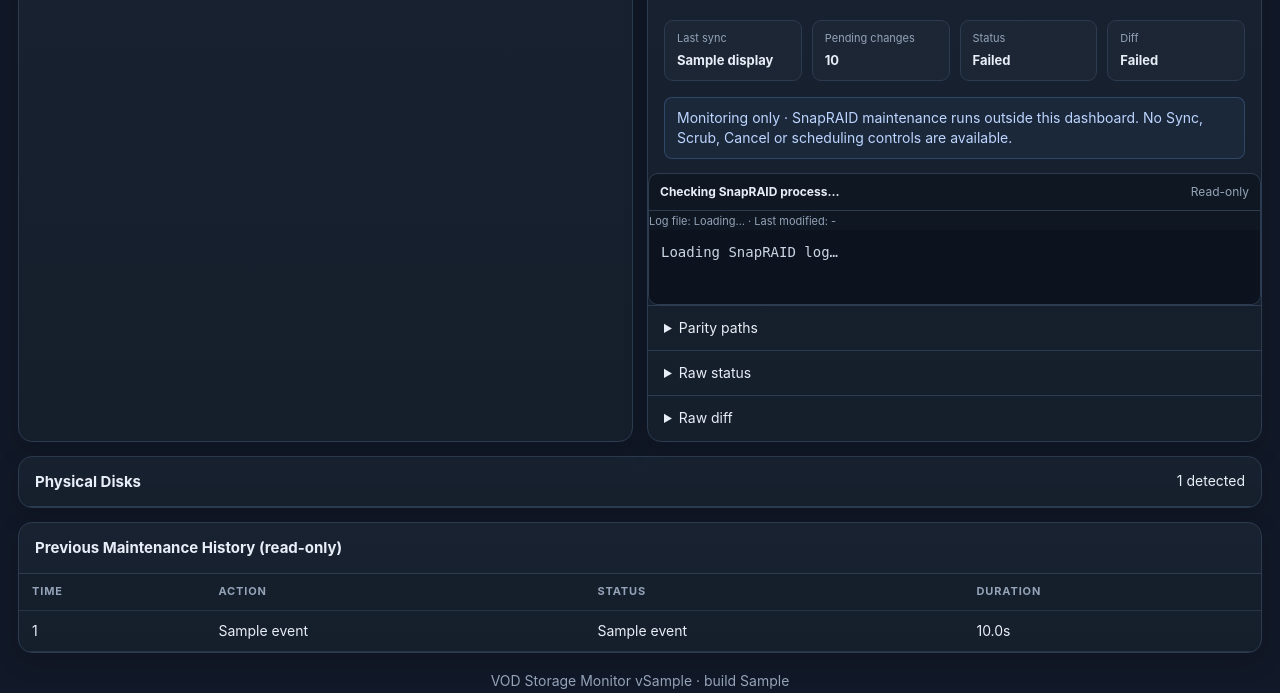
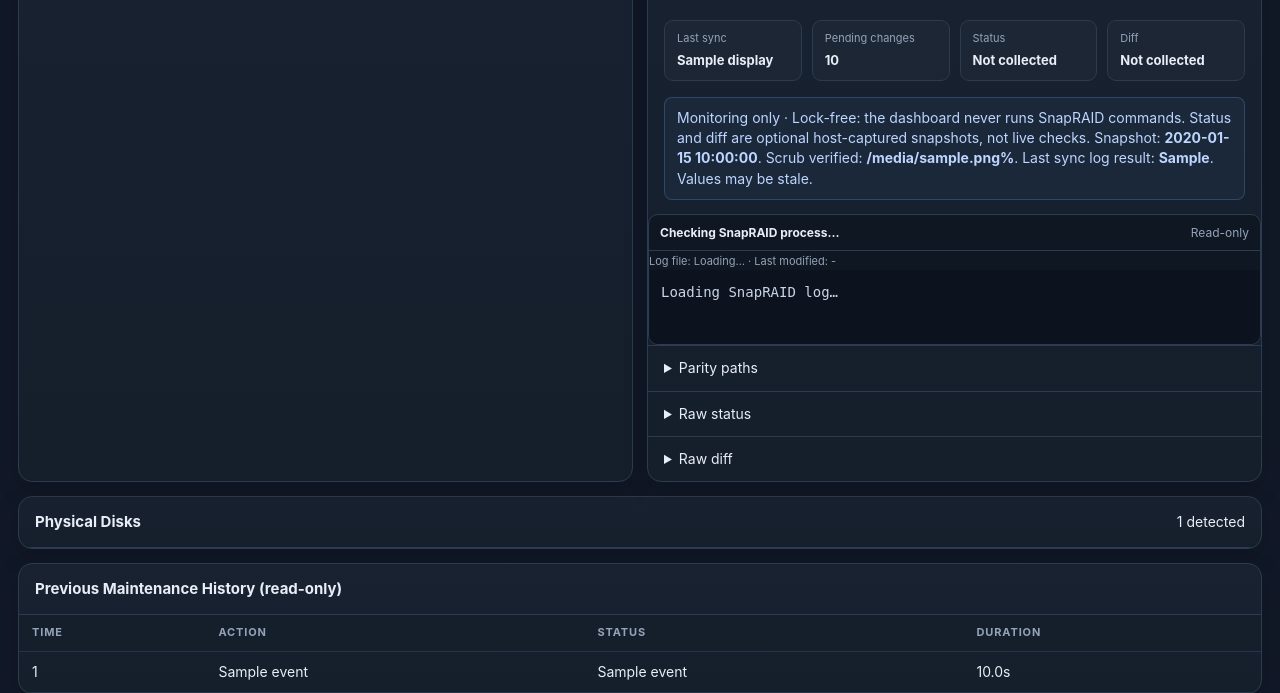
Before and after one commit to kasundigital/VOD-Storage-Monitor, a Flask app: template templates/index.html in a window 1280 px wide. Shown: the part 417-1110 px from the top of the page. Run offline with Flask 3, Linux system fonts and the light colour scheme; the template is opened without the code that fills it: most values are stand-ins (such as "Sample title", 1, 10 or a date in 2020); parts of the project's set-up code (start-up, migrations or seed data) failed here and were passed over.

Commit message:
fix: lock-free SnapRAID monitoring with host snapshots
* fix: remove all automatic SnapRAID commands and consume read-only snapshots

* ui: label snapshots and unknown status honestly; show scrub coverage and log result

* refine: preserve tests and use scrub log only for active scrub

* refine: preserve tests and use scrub log only for active scrub

* feat: add optional manual host snapshot capture for SnapRAID status and diff

* deploy: keep SnapRAID content read-only and expose optional snapshots

* deploy: keep SnapRAID content read-only and expose optional snapshots

* deploy: keep SnapRAID content read-only and expose optional snapshots

* docs: explain lock-free architecture, honest status, and optional manual snapshots

* test: assert lock-free polling and correct historical snapshot semantics

* test: correct Python line continuation in new regression tests

* fix: handle empty SnapRAID log without crashing collector

* fix: correct regex escaping for log exits, diff counts and scrub coverage

* release: bump lock-free monitor version to 0.5.1

* release: bump lock-free monitor version to 0.5.1

* release: bump lock-free monitor version to 0.5.1

* test: use actual newline escapes in fixture logs and diff output

```diff
--- a/app.py
+++ b/app.py
@@ -9,11 +9,13 @@ APP_DIR = Path(__file__).resolve().parent
 DB_PATH = Path(os.getenv('DB_PATH', '/data/vodmon.db'))
 SNAPRAID_CONFIG = os.getenv('SNAPRAID_CONFIG', '/etc/snapraid.conf')
 SNAPRAID_LOG_PATH = os.getenv('SNAPRAID_LOG_PATH', '/docker/snapraid-recovery-backup/resync-final.log')
+SNAPRAID_SNAPSHOT_PATH = os.getenv('SNAPRAID_SNAPSHOT_PATH', '/docker/vod-monitor/data/snapraid-snapshot.json')
+SNAPRAID_SCRUB_LOG_PATH = os.getenv('SNAPRAID_SCRUB_LOG_PATH', '')
 REFRESH_SECONDS = int(os.getenv('REFRESH_SECONDS', '60'))
 ENABLE_DOCKER = os.getenv('ENABLE_DOCKER_MONITOR', 'false').lower() == 'true'
 ADMIN_PASSWORD = os.getenv('ADMIN_PASSWORD', 'change-me')
 SECRET_KEY = os.getenv('SECRET_KEY', 'change-this-secret')
-APP_VERSION = os.getenv('APP_VERSION', '0.5.0')
+APP_VERSION = os.getenv('APP_VERSION', '0.5.1')
 BUILD_SHA = os.getenv('BUILD_SHA', 'dev')
 
 app = Flask(__name__)
@@ -26,10 +28,12 @@ def empty_dashboard():
         },
         'raid': [],
         'snapraid': {
-            'status_rc':None,'diff_rc':None,'status_ok':False,'diff_ok':False,
+            'status_rc':None,'diff_rc':None,'status_ok':None,'diff_ok':None,
             'status_raw':'','diff_raw':'',
             'changes':{'equal':0,'added':0,'removed':0,'updated':0,'moved':0,'copied':0,'restored':0},
-            'pending_total':0,'protection':'Initializing','warnings':[],'last_sync':None,
+            'pending_total':None,'protection':'Initializing','warnings':[],'last_sync':None,
+            'snapshot_time':None,'snapshot_error':None,'scrub_coverage':None,
+            'last_log_result':'Unknown',
             'config':{'data_disks':0,'parity_levels':0,'content_copies':0,'parity_paths':[]}
         },
         'disks': [],
@@ -42,8 +46,9 @@ def empty_dashboard():
 
 cache = {'data': empty_dashboard(), 'updated': None, 'collecting': False}
 lock = threading.Lock()
-# This application NEVER launches maintenance jobs. Host processes and logs are observed
-# through read-only mounts, including jobs started via SSH or systemd.
+# The web application NEVER invokes snapraid (including status or diff).
+# All SnapRAID readings come from host processes, existing logs, and optional
+# manually captured snapshots; no dashboard refresh can acquire the content lock.
 def snapraid_processes():
     processes = []
     proc = Path('/host/proc')
@@ -57,7 +62,7 @@ def snapraid_processes():
             if not entry.name.isdigit():
                 continue
             try:
-                # Exclude this monitor's own status/diff subprocesses.
+                # Ignore processes sharing the monitor's PID namespace.
                 if own_pidns and os.readlink(entry / 'ns/pid') == own_pidns:
                     continue
                 argv = [p.decode('utf-8', errors='replace') for p in
@@ -75,8 +80,8 @@ def snapraid_processes():
     return sorted(processes, key=lambda p: p['pid'])
 
 
-def read_snapraid_log():
-    path = SNAPRAID_LOG_PATH
+def read_snapraid_log(path=None):
+    path = SNAPRAID_LOG_PATH if path is None else path
     if not path:
         return {'path': '', 'updated': None, 'text': '',
                 'error': 'Set SNAPRAID_LOG_PATH to an existing, mounted log file.'}
@@ -98,7 +103,8 @@ def read_snapraid_log():
 
 def snapraid_observation():
     processes = snapraid_processes()
-    log = read_snapraid_log()
+    log_path = (SNAPRAID_SCRUB_LOG_PATH if processes and processes[0]['name'] == 'scrub' and SNAPRAID_SCRUB_LOG_PATH else SNAPRAID_LOG_PATH)
+    log = read_snapraid_log(log_path)
     progress = None
     # SnapRAID's -l structured logs may have no percentage; do not invent one.
     for line in reversed(log['text'].splitlines()):
@@ -239,58 +245,86 @@ def snapraid_last_sync():
             'display':datetime.fromtimestamp(ts).astimezone().strftime('%Y-%m-%d %H:%M:%S %Z')}
 
 
+def read_snapraid_snapshot():
+    """Read a host-produced snapshot. Never execute SnapRAID from the monitor."""
+    try:
+        data = json.loads(Path(SNAPRAID_SNAPSHOT_PATH).read_text(errors='replace'))
+        if not isinstance(data, dict) or data.get('schema') != 1:
+            raise ValueError('Unsupported snapshot format')
+        if not isinstance(data.get('status'), str) or not isinstance(data.get('diff'), str):
+            raise ValueError('Missing status/diff text')
+        if not isinstance(data.get('captured_at'), str):
+            raise ValueError('Missing capture timestamp')
+        if not isinstance(data.get('status_rc'), int) or not isinstance(data.get('diff_rc'), int):
+            raise ValueError('Missing status/diff exit codes')
+        return data, None
+    except FileNotFoundError:
+        return None, None
+    except (OSError, ValueError, TypeError) as exc:
+        return None, str(exc)
+
+
 def snapraid_summary():
     observation = snapraid_observation()
     running = observation['running']
-    previous = cache.get('data', {}).get('snapraid', {})
+    snapshot, snapshot_error = read_snapraid_snapshot()
+    status = snapshot['status'] if snapshot else ''
+    diff = snapshot['diff'] if snapshot else ''
+    rc = snapshot['status_rc'] if snapshot else None
+    rc2 = snapshot['diff_rc'] if snapshot else None
+    status_ok = (rc == 0) if snapshot else None
+    diff_ok = (rc2 in (0, 2)) if snapshot else None
+    pending = {key: None for key in
+               ('equal', 'added', 'removed', 'updated', 'moved', 'copied', 'restored')}
+    pending_total = None
+    if diff_ok:
+        for key in pending:
+            match = re.search(r'^\s*([0-9]+)\s+' + re.escape(key) + r'\s*$', diff, re.M)
+            if match:
+                pending[key] = int(match.group(1))
+        # Do not present 0 when the diff format could not be parsed.
+        if all(v is not None for v in pending.values()):
+            pending_total = sum(v for k, v in pending.items() if k != 'equal')
+
+    log_text = observation['log']['text']
+    exits = re.findall(r'^summary:exit:(\w+)\s*$', log_text, re.M)
+    last_log_result = ('Unknown' if not exits else
+                       'OK' if exits[-1] == 'ok' else 'Failed')
+    config = snapraid_config_summary()
+    warnings = list(dict.fromkeys(
+        line.strip() for line in status.splitlines()
+        if 'WARNING!' in line
+    ))
+    if config.get('data_disks', 0) >= 30 and config.get('parity_levels', 0) < 5:
+        recommendation = 'WARNING! For 30 data disks, SnapRAID recommends five parity levels.'
+        if not any('five parity levels' in w for w in warnings):
+            warnings.append(recommendation)
+
+    coverage = None
+    if status_ok:
+        match = re.search(r'(\d+)% of the array is not scrubbed', status)
+        if match:
+            coverage = 100 - int(match.group(1))
 
     if running:
-        # An externally managed SnapRAID operation owns the content lock.
-        # Don't run status/diff during maintenance or misreport lock errors as failures.
-        rc = None
-        rc2 = None
-        status = previous.get('status_raw', '')
-        diff = previous.get('diff_raw', '')
-        status_ok = None
-        diff_ok = None
-        pending = dict(previous.get('changes', {}))
+        protection = {'sync': 'Syncing', 'scrub': 'Scrubbing', 'fix': 'Repair in progress',
+                      'check': 'Checking'}.get(observation['name'], 'SnapRAID busy')
+    elif last_log_result == 'OK':
+        protection = 'Last log OK'
+    elif last_log_result == 'Failed':
+        protection = 'Last log failed'
     else:
-        rc, status = run(['snapraid', '-c', SNAPRAID_CONFIG, 'status'], timeout=60)
-        status_ok = (rc == 0 and bool(status.strip()))
-        rc2, diff = run(['snapraid', '-c', SNAPRAID_CONFIG, 'diff'], timeout=120)
-        diff_ok = (rc2 in (0, 2) and bool(diff.strip()))
-        pending = {}
-        for key in ['equal', 'added', 'removed', 'updated', 'moved', 'copied', 'restored']:
-            match = re.search(r'^\s*([0-9]+)\s+' + re.escape(key) + r'\s*$', diff, re.M) if diff else None
-            pending[key] = int(match.group(1)) if match else 0
-
-    warning_source = status + ('\n' + diff if diff else '')
-    hidden_warning = "WARNING! For 30 disks, it's recommended to use five parity levels."
-    warnings = list(dict.fromkeys(
-        line.strip() for line in warning_source.splitlines()
-        if 'WARNING!' in line and line.strip() != hidden_warning
-    ))
-    pending_total = sum(value for key, value in pending.items() if key != 'equal')
-
-    if running:
-        name = observation['name']
-        protection = {'sync':'Syncing', 'scrub':'Scrubbing', 'fix':'Repair in progress',
-                      'check':'Checking'}.get(name, 'SnapRAID busy')
-    elif not status_ok:
-        protection = 'Unavailable'
-    elif diff_ok is False:
-        protection = 'Status OK / Diff unavailable'
-    elif pending_total == 0:
-        protection = 'Protected'
-    else:
-        protection = 'Changes Pending'
+        protection = 'Not verified'
 
     return {
         'status_rc': rc, 'diff_rc': rc2, 'status_ok': status_ok,
         'diff_ok': diff_ok, 'status_raw': status, 'diff_raw': diff,
         'changes': pending, 'pending_total': pending_total,
         'protection': protection, 'warnings': warnings,
-        'last_sync': snapraid_last_sync(), 'config': snapraid_config_summary(),
+        'last_sync': snapraid_last_sync(), 'config': config,
+        'snapshot_time': snapshot['captured_at'] if snapshot else None,
+        'snapshot_error': snapshot_error,
+        'scrub_coverage': coverage, 'last_log_result': last_log_result,
         'maintenance_running': running,
         'job': {'name': observation['name'], 'progress': observation['progress']}
     }
--- a/docker-compose.yml
+++ b/docker-compose.yml
@@ -11,6 +11,8 @@ services:
       - REFRESH_SECONDS=${REFRESH_SECONDS:-60}
       - SNAPRAID_CONFIG=${SNAPRAID_CONFIG:-/etc/snapraid.conf}
       - SNAPRAID_LOG_PATH=${SNAPRAID_LOG_PATH:-/docker/snapraid-recovery-backup/resync-final.log}
+      - SNAPRAID_SCRUB_LOG_PATH=${SNAPRAID_SCRUB_LOG_PATH:-}
+      - SNAPRAID_SNAPSHOT_PATH=${SNAPRAID_SNAPSHOT_PATH:-/docker/vod-monitor/data/snapraid-snapshot.json}
       - ENABLE_DOCKER_MONITOR=${ENABLE_DOCKER_MONITOR:-false}
     ports:
       - "8099:8099"
--- a/templates/index.html
+++ b/templates/index.html
@@ -13,7 +13,7 @@
 <section class="grid hero">
 <div class="card"><span>VOD Pool</span><strong>{{data.storage.vod.size_h}}</strong><small>{{data.storage.vod.used_h}} used · {{data.storage.vod.avail_h}} free</small><div class="bar"><i style="width:{{data.storage.vod.pct}}%"></i></div><b>{{data.storage.vod.pct}}%</b></div>
 <div class="card"><span>Docker RAID</span><strong>{{data.storage.docker.size_h}}</strong><small>{{data.storage.docker.used_h}} used · {{data.storage.docker.avail_h}} free</small><div class="bar"><i style="width:{{data.storage.docker.pct}}%"></i></div><b>{{data.storage.docker.pct}}%</b></div>
-<div class="card"><span>SnapRAID</span><strong id="snapHeroProtection">{{data.snapraid.protection}}</strong><small>Last sync: <span id="snapHeroLastSync">{{data.snapraid.last_sync.display if data.snapraid.last_sync else 'Unknown'}}</span></small><b id="snapHeroPending">{% if data.snapraid.maintenance_running %}{% if data.snapraid.job.progress %}{{data.snapraid.job.progress.percent}}% · {{data.snapraid.job.progress.processed}} processed{% else %}Maintenance job running{% endif %}{% elif data.snapraid.diff_ok %}{{data.snapraid.pending_total}} pending change(s){% else %}Diff unavailable{% endif %}</b></div>
+<div class="card"><span>SnapRAID</span><strong id="snapHeroProtection">{{data.snapraid.protection}}</strong><small>Last sync: <span id="snapHeroLastSync">{{data.snapraid.last_sync.display if data.snapraid.last_sync else 'Unknown'}}</span></small><b id="snapHeroPending">{% if data.snapraid.maintenance_running %}{% if data.snapraid.job.progress %}{{data.snapraid.job.progress.percent}}% · {{data.snapraid.job.progress.processed}} processed{% else %}Maintenance job running{% endif %}{% elif data.snapraid.diff_ok %}{{data.snapraid.pending_total if data.snapraid.pending_total is not none else 'Unknown'}} pending change(s){% else %}Diff unavailable{% endif %}</b></div>
 <div class="card"><span>Disk Health</span><strong>{{data.disk_health.healthy}} / {{data.disk_health.total}}</strong><small>{{data.disk_health.warning}} warning · {{data.disk_health.failed}} failed</small><b>Max temp: {{data.disk_health.max_temp if data.disk_health.max_temp is not none else '-'}}°C</b></div>
 </section>
 
@@ -21,36 +21,37 @@
 <div class="panel snap-panel">
   <div class="panel-title">
     <div><h2>SnapRAID</h2><span class="subtle">{{data.snapraid.config.data_disks}} data · {{data.snapraid.config.parity_levels}} parity · {{data.snapraid.config.content_copies}} content copies</span></div>
-    <span id="snapProtectionPill" class="pill {{'ok' if data.snapraid.protection=='Protected' else ('warn' if data.snapraid.protection in ['Changes Pending','Syncing','Scrubbing','Repair in progress','Checking','SnapRAID busy'] else 'bad')}}">{{data.snapraid.protection}}</span>
+    <span id="snapProtectionPill" class="pill {{'warn' if data.snapraid.maintenance_running or data.snapraid.protection=='Last log OK' else 'bad'}}">{{data.snapraid.protection}}</span>
   </div>
 
   <div class="kv">
-    <span>Added</span><b id="snapAdded">{{data.snapraid.changes.added}}</b>
-    <span>Updated</span><b id="snapUpdated">{{data.snapraid.changes.updated}}</b>
-    <span>Removed</span><b id="snapRemoved">{{data.snapraid.changes.removed}}</b>
-    <span>Moved</span><b id="snapMoved">{{data.snapraid.changes.moved}}</b>
+    <span>Added</span><b id="snapAdded">{{data.snapraid.changes.added if data.snapraid.changes.added is not none else 'Unknown'}}</b>
+    <span>Updated</span><b id="snapUpdated">{{data.snapraid.changes.updated if data.snapraid.changes.updated is not none else 'Unknown'}}</b>
+    <span>Removed</span><b id="snapRemoved">{{data.snapraid.changes.removed if data.snapraid.changes.removed is not none else 'Unknown'}}</b>
+    <span>Moved</span><b id="snapMoved">{{data.snapraid.changes.moved if data.snapraid.changes.moved is not none else 'Unknown'}}</b>
   </div>
 
   <div class="snap-meta">
     <div><span>Last sync</span><b id="snapLastSync">{{data.snapraid.last_sync.display if data.snapraid.last_sync else 'Unknown'}}</b></div>
-    <div><span>Pending changes</span><b id="snapPending">{% if data.snapraid.maintenance_running %}Updating{% else %}{{data.snapraid.pending_total}}{% endif %}</b></div>
-    <div><span>Status</span><b id="snapStatus">{{'Paused' if data.snapraid.maintenance_running else ('OK' if data.snapraid.status_ok else 'Failed')}}</b></div>
-    <div><span>Diff</span><b id="snapDiff">{% if data.snapraid.maintenance_running %}Paused during {{data.snapraid.job.name}}{% else %}{{'OK' if data.snapraid.diff_ok else 'Failed'}}{% endif %}</b></div>
+    <div><span>Pending changes</span><b id="snapPending">{% if data.snapraid.maintenance_running %}Updating{% else %}{{data.snapraid.pending_total if data.snapraid.pending_total is not none else 'Unknown'}}{% endif %}</b></div>
+    <div><span>Status</span><b id="snapStatus">{{'Snapshot OK' if data.snapraid.status_ok is sameas true else ('Snapshot error' if data.snapraid.status_ok is sameas false else 'Not collected')}}</b></div>
+    <div><span>Diff</span><b id="snapDiff">{% if data.snapraid.maintenance_running %}Paused during {{data.snapraid.job.name}}{% else %}{{'Snapshot OK' if data.snapraid.diff_ok is sameas true else ('Snapshot error' if data.snapraid.diff_ok is sameas false else 'Not collected')}}{% endif %}</b></div>
   </div>
 
-  <div class="info-note">Monitoring only · SnapRAID maintenance runs outside this dashboard. No Sync, Scrub, Cancel or scheduling controls are available.</div>
+  <div class="info-note">Monitoring only · Lock-free: the dashboard never runs SnapRAID commands. Status and diff are optional host-captured snapshots, not live checks. Snapshot: <b id="snapSnapshotTime">{{data.snapraid.snapshot_time or "Not collected"}}</b>. Scrub verified: <b id="snapScrubCoverage">{% if data.snapraid.scrub_coverage is not none %}{{data.snapraid.scrub_coverage}}%{% else %}Unknown{% endif %}</b>. Last sync log result: <b id="snapLastLogResult">{{data.snapraid.last_log_result}}</b>. Values may be stale.</div>
   <div class="job-box" aria-live="polite">
     <div class="job-head"><b id="jobTitle">Checking SnapRAID process…</b><span id="jobElapsed">Read-only</span></div>
     <div class="subtle">Log file: <span id="snapLogPath">Loading…</span> · Last modified: <span id="snapLogUpdated">-</span></div>
     <pre id="jobOutput">Loading SnapRAID log…</pre>
   </div>
 
-  {% if data.snapraid.status_ok is sameas false %}<div class="warning">SnapRAID status command failed (exit {{data.snapraid.status_rc}}). Check Raw status below.</div>{% endif %}
-  {% if data.snapraid.diff_ok is sameas false %}<div class="warning">SnapRAID diff command failed (exit {{data.snapraid.diff_rc}}).</div>{% endif %}
+  {% if data.snapraid.status_ok is sameas false %}<div class="warning">Saved SnapRAID status snapshot reports exit {{data.snapraid.status_rc}}.</div>{% endif %}
+  {% if data.snapraid.diff_ok is sameas false %}<div class="warning">Saved SnapRAID diff snapshot reports exit {{data.snapraid.diff_rc}}.</div>{% endif %}
+  {% if data.snapraid.snapshot_error %}<div class="warning">Snapshot could not be read: {{data.snapraid.snapshot_error}}</div>{% endif %}
   {% if data.snapraid.warnings %}<div class="warning">{{data.snapraid.warnings|join(' · ')}}</div>{% endif %}
   <details><summary>Parity paths</summary><pre>{{data.snapraid.config.parity_paths|join('\n') if data.snapraid.config.parity_paths else 'No parity paths detected'}}</pre></details>
-  <details><summary>Raw status</summary><pre id="snapRawStatus">{{data.snapraid.status_raw or 'No output returned'}}</pre></details>
-  <details><summary>Raw diff</summary><pre id="snapRawDiff">{{data.snapraid.diff_raw or 'No output returned'}}</pre></details>
+  <details><summary>Raw status</summary><pre id="snapRawStatus">{{data.snapraid.status_raw or 'No host snapshot collected. Dashboard does not execute SnapRAID.'}}</pre></details>
+  <details><summary>Raw diff</summary><pre id="snapRawDiff">{{data.snapraid.diff_raw or 'No host snapshot collected. Dashboard does not execute SnapRAID.'}}</pre></details>
 </div></section>
 
 <section class="panel">
@@ -148,13 +149,16 @@ async function refreshStatus(){
     if(j.snapraid){
       const s=j.snapraid;
       const set=(id,val)=>{const el=document.getElementById(id); if(el) el.textContent=val;};
-      set('snapAdded', s.changes?.added ?? 0);
-      set('snapUpdated', s.changes?.updated ?? 0);
-      set('snapRemoved', s.changes?.removed ?? 0);
-      set('snapMoved', s.changes?.moved ?? 0);
-      set('snapPending', s.maintenance_running ? 'Updating' : (s.pending_total ?? 0));
-      set('snapStatus', s.maintenance_running ? 'Paused' : (s.status_ok ? 'OK' : 'Failed'));
-      set('snapDiff', s.maintenance_running ? ('Paused during '+(s.job?.name||'maintenance')) : (s.diff_ok ? 'OK' : 'Failed'));
+      set('snapAdded', s.changes?.added ?? 'Unknown');
+      set('snapUpdated', s.changes?.updated ?? 'Unknown');
+      set('snapRemoved', s.changes?.removed ?? 'Unknown');
+      set('snapMoved', s.changes?.moved ?? 'Unknown');
+      set('snapPending', s.maintenance_running ? 'Updating' : (s.pending_total ?? 'Unknown'));
+      set('snapSnapshotTime', s.snapshot_time || 'Not collected');
+      set('snapScrubCoverage', s.scrub_coverage == null ? 'Unknown' : s.scrub_coverage + '%');
+      set('snapLastLogResult', s.last_log_result || 'Unknown');
+      set('snapStatus', s.status_ok === true ? 'Snapshot OK' : (s.status_ok === false ? 'Snapshot error' : 'Not collected'));
+      set('snapDiff', s.diff_ok === true ? 'Snapshot OK' : (s.diff_ok === false ? 'Snapshot error' : 'Not collected'));
       const lastSync=s.last_sync?.display || 'Unknown';
       set('snapLastSync', lastSync);
       set('snapHeroLastSync', lastSync);
@@ -162,20 +166,20 @@ async function refreshStatus(){
 
       const heroPending = s.maintenance_running
         ? (s.job?.progress ? (s.job.progress.percent+'% · '+s.job.progress.processed+' processed') : 'Maintenance job running')
-        : (s.diff_ok ? ((s.pending_total ?? 0)+' pending change(s)') : 'Diff unavailable');
+        : (s.diff_ok ? ((s.pending_total ?? 'Unknown')+' pending change(s)') : 'Diff unavailable');
       set('snapHeroPending', heroPending);
 
       const pill=document.getElementById('snapProtectionPill');
       if(pill){
         pill.textContent=s.protection||'Unknown';
         pill.classList.remove('ok','warn','bad');
-        if(s.protection==='Protected') pill.classList.add('ok');
+        if(s.protection==='Last log OK') pill.classList.add('warn');
         else if(['Changes Pending','Syncing','Scrubbing','Repair in progress','Checking','SnapRAID busy'].includes(s.protection)) pill.classList.add('warn');
         else pill.classList.add('bad');
       }
 
-      set('snapRawStatus', s.status_raw || 'No output returned');
-      set('snapRawDiff', s.diff_raw || 'No output returned');
+      set('snapRawStatus', s.status_raw || 'No host snapshot collected. Dashboard does not execute SnapRAID.');
+      set('snapRawDiff', s.diff_raw || 'No host snapshot collected. Dashboard does not execute SnapRAID.');
     }
   }catch(e){}
 }
```
Also changed, not shown: scripts/capture-snapraid-snapshot.py (added, +72 -0 lines), tests/test_read_only.py (+49 -0 lines), .github/workflows/docker-publish.yml, README.md, 3 other files.
